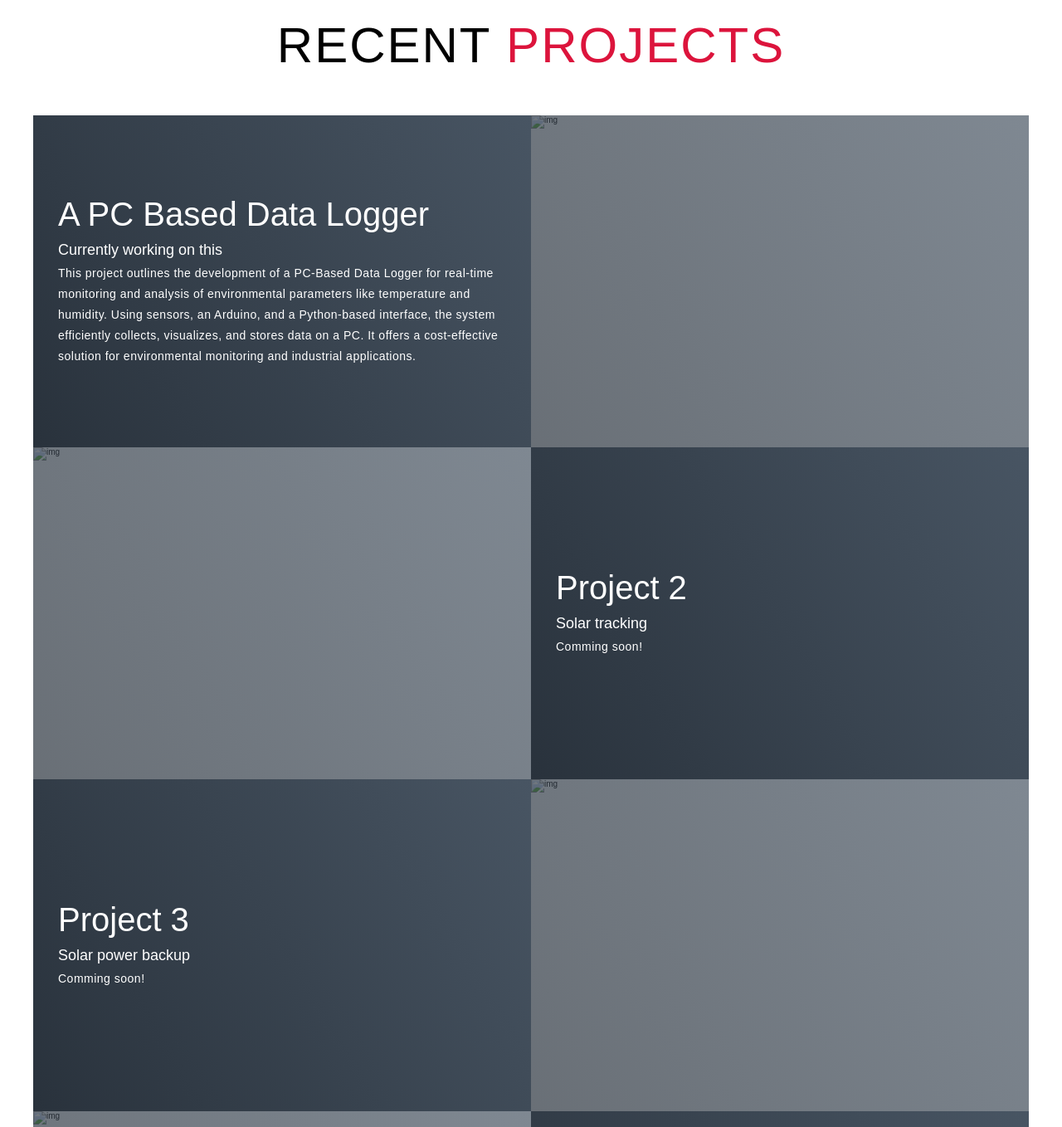
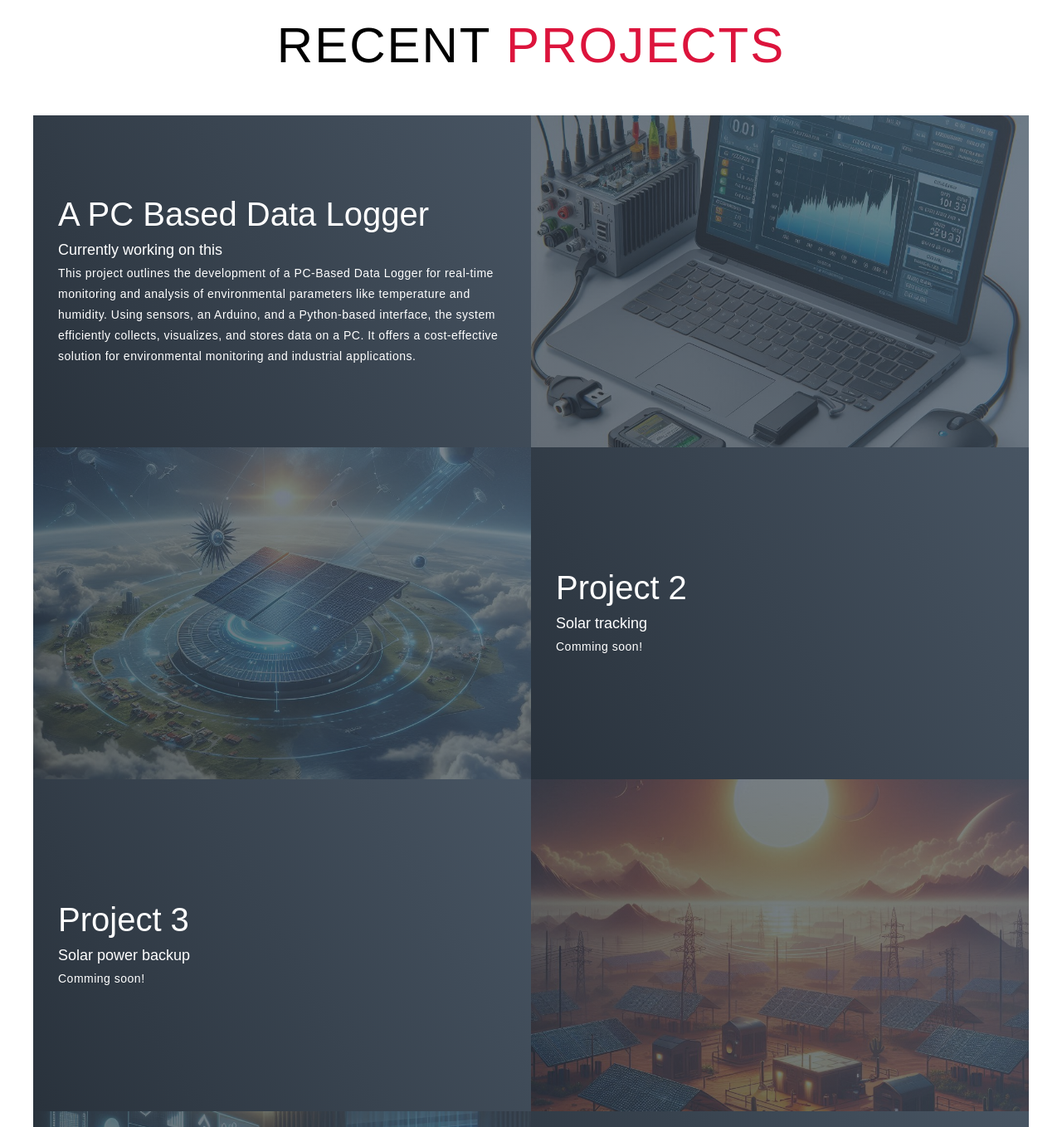
Before and after one commit to Joseph-Mbugua/myprofile, a plain HTML site: page index.html in a window 1280 px wide. Shown: the part 880-2238 px from the top of the page at 83% size. Drawn offline with Linux system fonts and the light colour scheme.

Commit message:
Update index.html

```diff
--- a/index.html
+++ b/index.html
@@ -69,7 +69,7 @@
               </p>
             </div>
             <div class="project-img">
-              <img src="./img/datalogger.jpeg" alt="img" />
+              <img src="./img/datalogger.jpg" alt="img" />
             </div>
           </div>
           <div class="project-item">
@@ -79,7 +79,7 @@
               <p>Comming soon!</p>
             </div>
             <div class="project-img">
-              <img src="./img/solartracking.jpeg" alt="img" />
+              <img src="./img/solartracking.jpg" alt="img" />
             </div>
           </div>
           <div class="project-item">
@@ -89,7 +89,7 @@
               <p>Comming soon!</p>
             </div>
             <div class="project-img">
-              <img src="./img/solarbackup.jpeg" alt="img" />
+              <img src="./img/solarbackup.jpg" alt="img" />
             </div>
           </div>
           <div class="project-item">
@@ -99,7 +99,7 @@
               <p>Comming soon!</p>
             </div>
             <div class="project-img">
-              <img src="./img/smarthome.jpeg" alt="img" />
+              <img src="./img/smarthome.jpg" alt="img" />
             </div>
           </div>
           <div class="project-item">
@@ -109,7 +109,7 @@
               <p>Comming soon!</p>
             </div>
             <div class="project-img">
-              <img src="./img/smartirrigation.jpeg" alt="img" />
+              <img src="./img/smartirrigation.jpg" alt="img" />
             </div>
           </div>
         </div>
```
